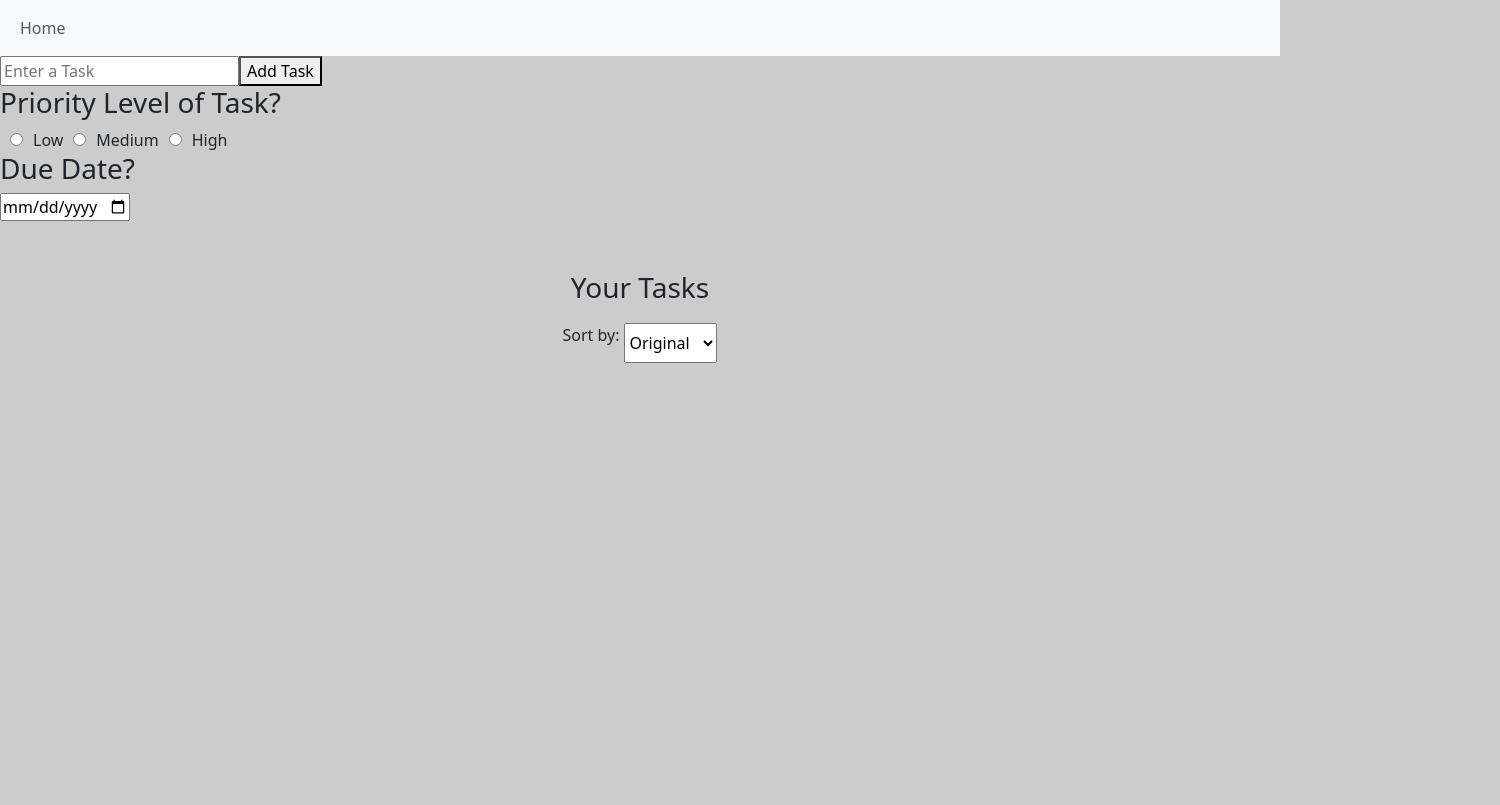
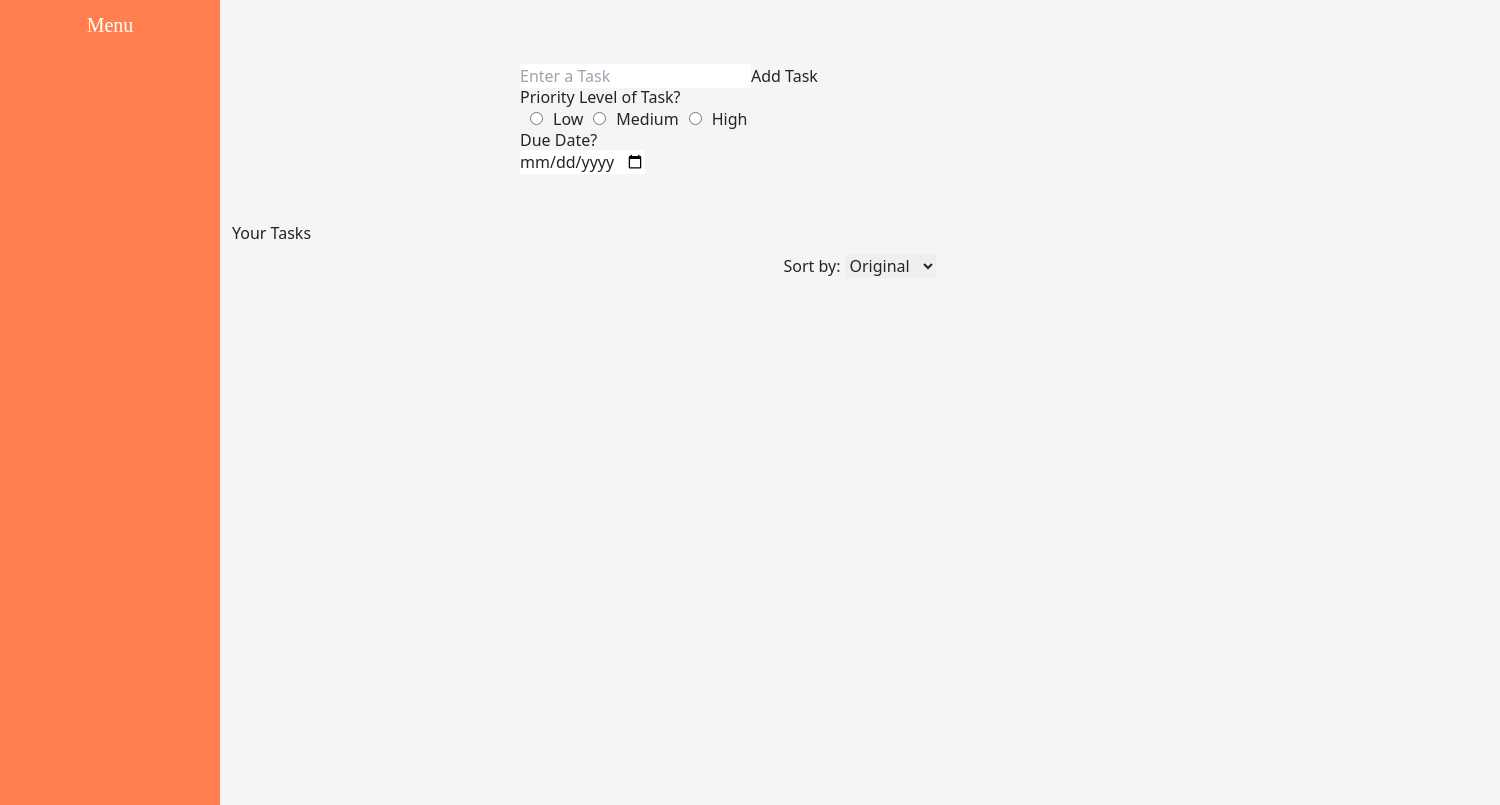
Before and after one commit to akfiveseven/TaskMaster, a React (Create React App) app: page / in a window 1280 px wide. Shown: the whole page, 1500 px wide, since content can reach past the window. Built offline with nearby package versions, Linux system fonts and the light colour scheme.

Commit message:
v0.3.5 -Pre Restructure

```diff
--- a/package.json
+++ b/package.json
@@ -35,5 +35,8 @@
       "last 1 firefox version",
       "last 1 safari version"
     ]
+  },
+  "devDependencies": {
+    "tailwindcss": "^3.3.2"
   }
 }
--- a/src/App.js
+++ b/src/App.js
@@ -12,7 +12,7 @@ export default function App() {
       <Router>
         <Navbar />
         <Routes>
-          <Route path="/" element={<ToDoApp />}/>
+          <Route path="/"/>
         </Routes>
       </Router>
     </>
--- a/src/Navbar.js
+++ b/src/Navbar.js
@@ -1,27 +1,21 @@
-import React from 'react';
-import { Link } from 'react-router-dom';
-
+import React from "react";
+import { Link } from "react-router-dom";
+import ToDoApp from "./ToDoApp";
 
 export default function Navbar() {
   return (
+    <div className="container-fluid">
+    <div className="row flex-nowrap">
+        <div className="sidebar-container col-auto col-md-3 col-xl-2 px-sm-2 px-0 bg-dark">
+            <div className="sidebar-text d-flex flex-column align-items-center text-white min-vh-100">
+                <a href="/" className="d-flex align-items-center text-white text-decoration-none">
+                    <span className="fs-5 d-none d-sm-inline"><p className="sidebar-text">Menu</p></span>
+                </a>
+            </div>
+        </div>
+        <ToDoApp />
+    </div>
+</div>
+  );
 
-
-    <nav className="navbar navbar-expand-lg bg-body-tertiary">
-      <div className="container-fluid">
-        <button className="navbar-toggler" type="button" data-bs-toggle="collapse" data-bs-target="#navbarNavAltMarkup" aria-controls="navbarNavAltMarkup" aria-expanded="false" aria-label="Toggle navigation">
-          <span className="navbar-toggler-icon"></span>
-        </button>
-        <div className="collapse navbar-collapse" id="navbarNavAltMarkup">
-          <div className="navbar-nav">
-            <Link className="nav-link"  aria-current="page" to="/">Home</Link>
-          </div>
-        </div>
-      </div>
-    </nav>
-
-
-
-
-
-  );
 }
--- a/src/Task.js
+++ b/src/Task.js
@@ -1,10 +1,51 @@
-import React from 'react';
+import React from "react";
 
 export default function Task(props) {
-    return(
-        <div>
-            <input className="checkboxStyle" type="checkbox" id={props.id} name={props.key}></input>
-            <label className="task-style" for={props.id}><p>{props.alias} | {props.priority} | {props.date}</p></label>
-        </div>
-    );
+  return (
+    // <div>
+    //   <input
+    //     className="checkboxStyle"
+    //     type="checkbox"
+    //     id={props.id}
+    //     name={props.key}
+    //   ></input>
+    //   <label className="task-style" for={props.id}>
+    //     <p>
+    //       {props.alias} | {props.priority} | {props.date}
+    //     </p>
+    //   </label>
+    // </div>
+    <div className="card">
+      <div className="card-body">
+       <input
+         className="checkboxStyle"
+         type="checkbox"
+         id={props.id}
+         name={props.key}
+       ></input>
+        <h5 className="card-title">{props.alias}</h5>
+        <h6 className="card-subtitle mb-2 text-body-secondary">
+          {props.priority}
+        </h6>
+        <p className="card-text">{props.date}</p>
+        <a href="#" className="card-link">
+          EDIT
+        </a>
+        <a href="#" className="card-link">
+          Delete
+        </a>
+      </div>
+    </div>
+  );
 }
+/*
+<div class="card" style="width: 18rem;">
+  <div class="card-body">
+    <h5 class="card-title">Card title</h5>
+    <h6 class="card-subtitle mb-2 text-body-secondary">Card subtitle</h6>
+    <p class="card-text">Some quick example text to build on the card title and make up the bulk of the card's content.</p>
+    <a href="#" class="card-link">Card link</a>
+    <a href="#" class="card-link">Another link</a>
+  </div>
+</div>
+*/
--- a/src/TaskList.js
+++ b/src/TaskList.js
@@ -1,19 +1,26 @@
-import React from 'react';
-import Task from './Task';
+import React from "react";
+import Task from "./Task";
 
 export default function TaskList(props) {
-
-    return(
+  return (
     <>
+    <div>
       {props.tasks.map((task, index) => (
         <div key={index}>
-                <Task key={index} id={index} alias={task.taskName} priority={task.taskPriority} date={task.taskDueDate}/>
+          <Task
+            key={index}
+            id={index}
+            alias={task.taskName}
+            priority={task.taskPriority}
+            date={task.taskDueDate}
+          />
           {/* <p>Task Name: {task.taskName}</p>
                 <p>Task Priority: {task.taskPriority}</p>
                 <p>Task Due Date: {task.taskDueDate}</p>
             <hr /> */}
         </div>
       ))}
+      </div>
     </>
   );
 }
--- a/src/ToDoApp.js
+++ b/src/ToDoApp.js
@@ -1,25 +1,26 @@
-import React, { useEffect, useState } from 'react';
-import TaskList from './TaskList';
-import './style.css';
+import React, { useEffect, useState } from "react";
+import TaskList from "./TaskList";
+import "./style.css";
 
 export default function ToDoApp() {
-    const [taskName, setTaskName] = useState('');
-    const [taskPriority, setTaskPriority] = useState('');
-    const [taskDueDate, setTaskDueDate] = useState('');
+  const [taskName, setTaskName] = useState("");
+  const [taskPriority, setTaskPriority] = useState("");
+  const [taskDueDate, setTaskDueDate] = useState("");
   const [newTaskData, setNewTaskData] = useState([]);
 
-    const [selectedOption, setSelectedOption] = useState("original")
+  const [selectedOption, setSelectedOption] = useState("original");
 
   const [originalArray, setOriginalArray] = useState([]);
+
+  const [showResult, setShowResult] = useState(false);
 
   function handleClick() {
     if (taskPriority) {
       const newTask = { taskName, taskPriority, taskDueDate };
-        setNewTaskData(prevData => [...prevData, newTask]);
-        setOriginalArray(prevData => [...prevData, newTask]);
+      setNewTaskData((prevData) => [...prevData, newTask]);
+      setOriginalArray((prevData) => [...prevData, newTask]);
       setSelectedOption("sort");
-      }
-      else {
+    } else {
       alert("Please Enter Task Name & Priority Level");
     }
     /*
@@ -30,29 +31,32 @@ export default function ToDoApp() {
       */
   }
 
-    const handleChange = e => {
+  const handleChange = (e) => {
     setTaskName(e.target.value);
   };
 
-    const handleRadioButton = e => {
+  const handleRadioButton = (e) => {
     setTaskPriority(e.target.value);
   };
 
-    const handleDueDate = e => {
+  const handleDueDate = (e) => {
     setTaskDueDate(e.target.value);
   };
 
   const handleSort = (e) => {
     let newOption = e.target.value;
     setSelectedOption(newOption);
-    }
+  };
 
   function sortByPriority() {
     let temp = [...newTaskData]; // Create a new copy of the array
 
     const sortAlgo = (a, b) => {
       const priorityOrder = ["High", "Medium", "Low"];
-          return priorityOrder.indexOf(a.taskPriority) - priorityOrder.indexOf(b.taskPriority);
+      return (
+        priorityOrder.indexOf(a.taskPriority) -
+        priorityOrder.indexOf(b.taskPriority)
+      );
     };
 
     temp.sort(sortAlgo); // Sort the tasks based on priority level
@@ -60,80 +64,88 @@ export default function ToDoApp() {
     setNewTaskData(temp); // Update the state with the sorted tasks
   }
 
-
   function sortByDate() {
     let temp = [...newTaskData];
 
     const sortDate = (a, b) => {
       if (a.taskDueDate < b.taskDueDate) {
         return -1; // No change, date is in correct spot
-            }
-            else {
+      } else {
         return 1; // Swaps the values to put them in the correct spot
       }
-        }
+    };
 
     temp.sort(sortDate);
     setNewTaskData(temp); // Update the state with the sorted tasks
   }
 
-
   useEffect(() => {
     if (selectedOption === "priority") {
       // setOriginalArray([...newTaskData]);
       sortByPriority();
-        }
-        else if (selectedOption === "due-date") {
+    } else if (selectedOption === "due-date") {
       // setOriginalArray([...newTaskData]);
       sortByDate();
-        }
-        else if (selectedOption === "original") {
+    } else if (selectedOption === "original") {
       setNewTaskData([...originalArray]);
-        }
-        else {
-          setNewTaskData([...originalArray])
+    } else {
+      setNewTaskData([...originalArray]);
     }
     // console.log("data: ")
     // console.log([...originalArray]);
-
   }, [selectedOption]);
-
-
-
-
 
   return (
     <div>
+      {/* <ActivityBar /> */}
+
+    <div className="content-container">
       <div className="taskstyle">
         <input type="text" onChange={handleChange} placeholder="Enter a Task" />
         <button onClick={handleClick}>Add Task</button>
         <div className="priority-levels" onChange={handleRadioButton}>
           <h3>Priority Level of Task?</h3>
           <input className="foo" type="radio" name="priority" value="Low" />
-            <label className="foo" htmlFor="todo1">Low</label>
+          <label className="foo" htmlFor="todo1">
+            Low
+          </label>
           <input className="foo" type="radio" name="priority" value="Medium" />
-            <label className="foo" htmlFor="todo1">Medium</label>
+          <label className="foo" htmlFor="todo1">
+            Medium
+          </label>
           <input className="foo" type="radio" name="priority" value="High" />
-            <label className="foo" htmlFor="todo1">High</label>
+          <label className="foo" htmlFor="todo1">
+            High
+          </label>
         </div>
         <h3>Due Date?</h3>
-          <input type="date" id="start" name="trip-start" min="2010-01-01" max="2099-12-31" onChange={handleDueDate} />
+        <input
+          type="date"
+          id="start"
+          name="trip-start"
+          min="2010-01-01"
+          max="2099-12-31"
+          onChange={handleDueDate}
+        />
       </div>
-
       <div className="task-container">
         {/* <button onClick={handleShowTasks}>Show Tasks</button> */}
-            <>
           <h3>Your Tasks</h3>
           <div className="sort-flex-container">
             <p className="sort-e">Sort by: </p>
-                <select value={selectedOption} name="sort" id="Sort" onChange={handleSort}>
+            <select
+              value={selectedOption}
+              name="sort"
+              id="Sort"
+              onChange={handleSort}
+            >
               <option value="original">Original</option>
               <option value="priority">Priority</option>
               <option value="due-date">Due Date</option>
             </select>
           </div>
           <TaskList tasks={newTaskData} />
-            </>
+      </div>
     </div>
     </div>
   );
--- a/src/style.css
+++ b/src/style.css
@@ -1,13 +1,32 @@
+@tailwind base;
+@tailwind components;
+@tailwind utilities;
+
+
 body {
-    background-color: #cccccc;
+  background-color: whitesmoke;
 }
 
 .foo {
   margin-left: 10px;
 }
 
+.navClass {
+  background-color: rgb(201, 77, 77) !important;
+  height: 60px;
+}
+
 .taskstyle {
+}
 
+.navbar-toggler {
+    background-color: white;
+}
+
+.nav-text {
+    color: white;
+    text-align: center;
+    margin: auto;
 }
 
 .sort-flex-container {
@@ -17,9 +36,6 @@ body {
   left: 30px;
   padding-top: 10px;
   /* border: 3px solid #73AD21; */
-
-
-
 }
 
 .sort-e {
@@ -32,10 +48,58 @@ body {
 
 .task-container {
   padding-top: 50px;
-    text-align: center;
 }
 
 .task-style {
   font-weight: 600;
   padding-top: 20px;
+  background-color: transparent;
 }
+
+.left-pane {
+  position: absolute;
+  justify-content: left;
+  height: 100%;
+  width: 150px;
+  background-color: rgb(219, 219, 219);
+}
+
+.content-container {
+  margin-top: 4rem;
+  margin-left: auto;
+  margin-right: auto;
+}
+
+.taskstyle {
+  margin-left: 18rem;
+}
+
+
+.offcanvas {
+  background-color: #cccccc !important;
+}
+
+.navbar {
+  background-color: #cccccc !important;
+}
+
+.container-fluid {
+}
+
+.sidebar-container {
+  width: 220px !important;
+  background-color: coral !important;
+  text-align: center !important;
+  margin: auto !important;
+}
+
+.sidebar-text {
+  margin-left: auto !important;
+  margin-right: auto !important;
+  margin-top: 5px;
+  font-family: 'Times New Roman', Times, serif;
+}
+
+.card {
+  width: 18rem;
+}
--- /dev/null
+++ b/tailwind.config.js
@@ -0,0 +1,8 @@
+/** @type {import('tailwindcss').Config} */
+module.exports = {
+  content: ["./public/index.html"],
+  theme: {
+    extend: {},
+  },
+  plugins: [],
+}
```
Also changed, not shown: src/backupCode.txt (added), 2 other files (tests, documents, lock files or other folders). Lines whose indentation alone changed are shown as unchanged.
